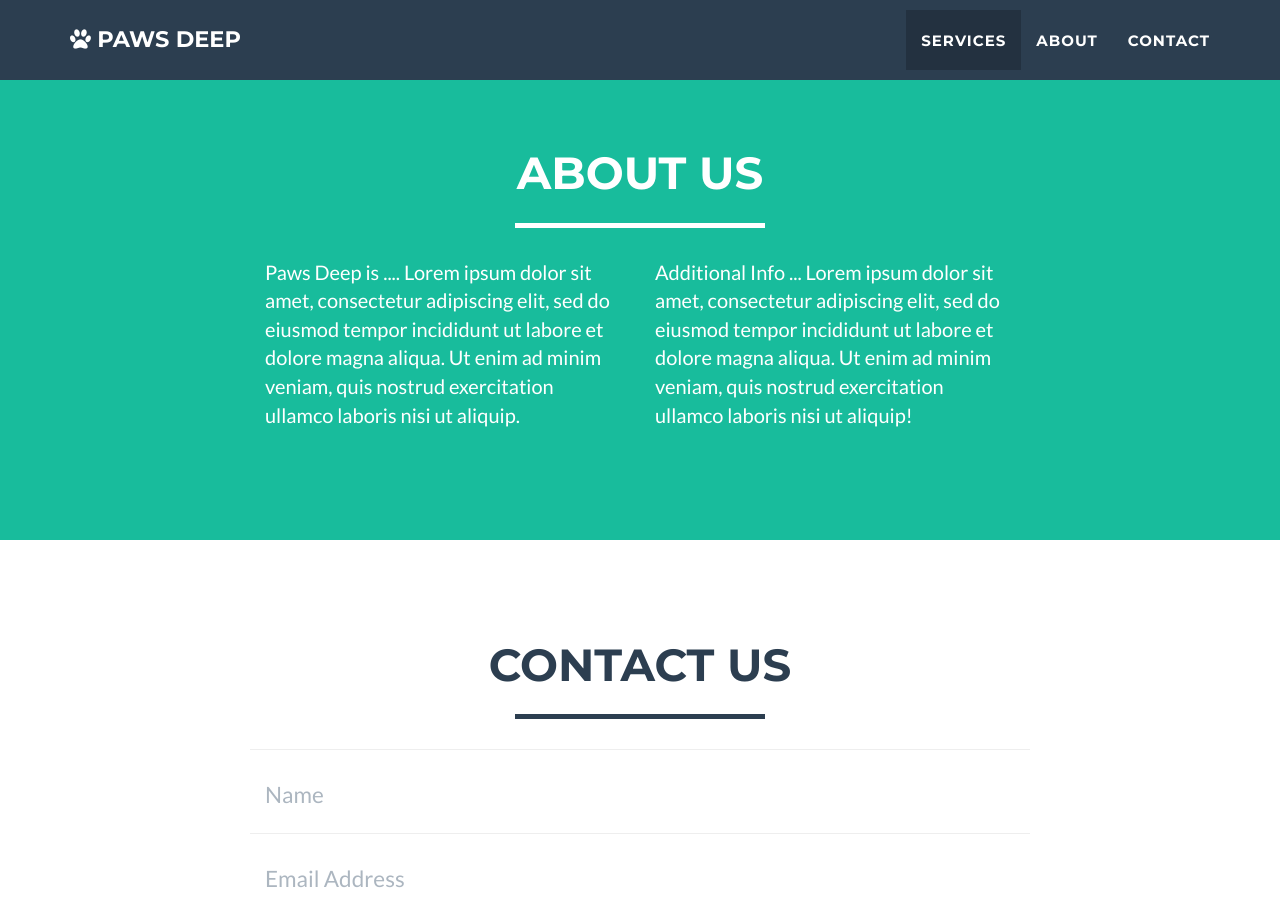
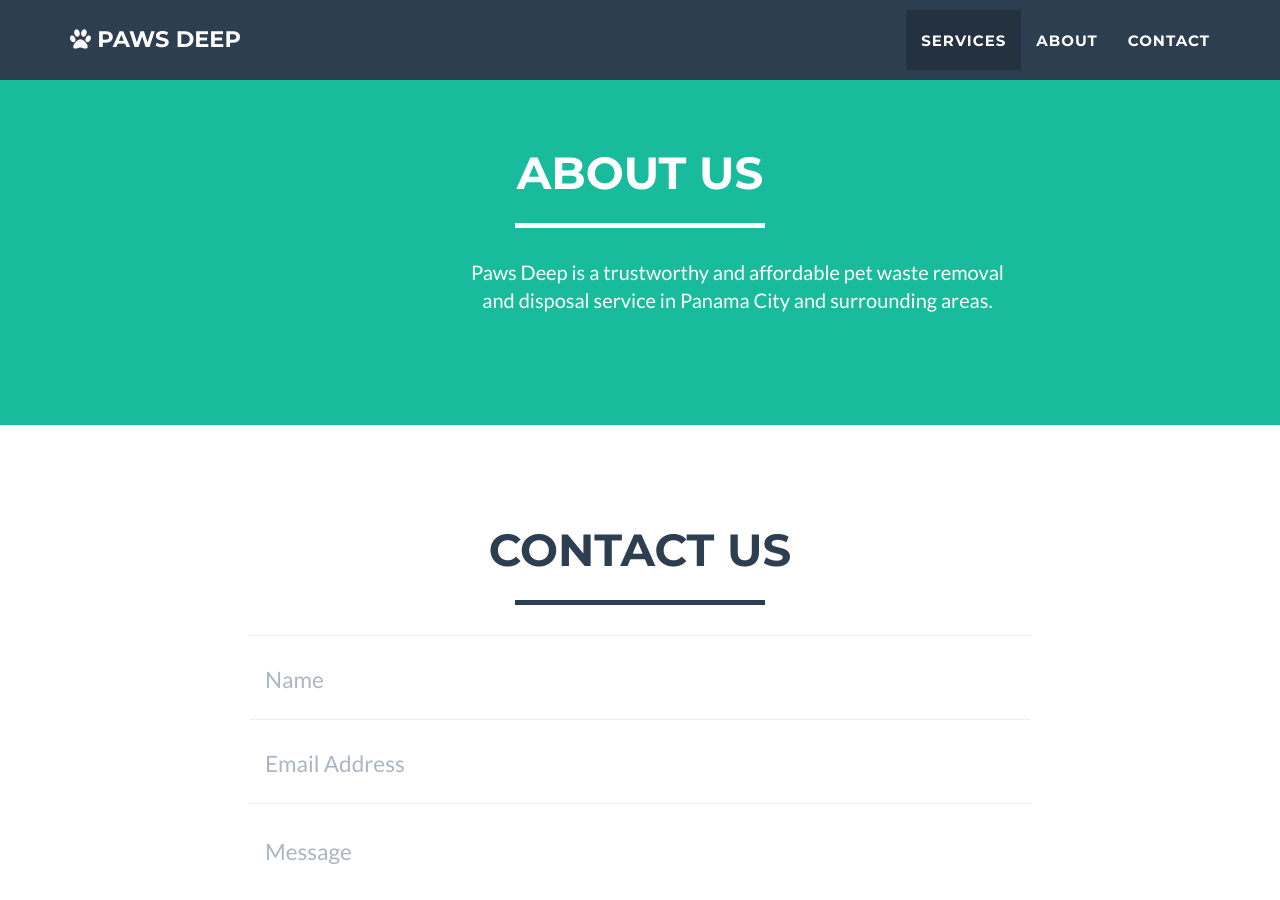
Before and after one commit to pawsdeep/pawsdeep.github.io, a Jekyll site: the page built from _posts/2014-07-18-project-1.markdown, in a window 1280 px wide and 900 px high, scrolled down 832 px. Built offline with Jekyll 4.4.1, drawn with Linux system fonts in a browser that asks for light colours.

Commit message:
Replace filler text with production copy

```diff
--- a/_includes/about.html
+++ b/_includes/about.html
@@ -8,11 +8,8 @@
                 </div>
             </div>
             <div class="row">
-                <div class="col-lg-4 col-lg-offset-2">
-                    <p>Paws Deep is .... Lorem ipsum dolor sit amet, consectetur adipiscing elit, sed do eiusmod tempor incididunt ut labore et dolore magna aliqua. Ut enim ad minim veniam, quis nostrud exercitation ullamco laboris nisi ut aliquip.</p>
-                </div>
-                <div class="col-lg-4">
-                    <p>Additional Info ... Lorem ipsum dolor sit amet, consectetur adipiscing elit, sed do eiusmod tempor incididunt ut labore et dolore magna aliqua. Ut enim ad minim veniam, quis nostrud exercitation ullamco laboris nisi ut aliquip!</p>
+                <div class="col-lg-6 col-lg-offset-4">
+                    <p class="text-center">Paws Deep is a trustworthy and affordable pet waste removal and disposal service in Panama City and surrounding areas.</p>
                 </div>
             </div>
         </div>
--- a/_includes/modals.html
+++ b/_includes/modals.html
@@ -15,7 +15,13 @@
                             <h2>{{ post.title }}</h2>
                             <hr class="paw-primary">
                             <img src="img/portfolio/{{ post.img }}" class="img-responsive img-centered" alt="{{ post.alt }}">
-                            <p>{{ post.description }}</p>
+                            <p>
+                                {{ post.description }}
+                                </br>
+                                {{ post.description2 }}
+                                </br>
+                                {{ post.description3 }}
+                            </p>
                             <button type="button" class="btn btn-default" data-dismiss="modal"><i class="fa fa-times"></i> Close</button>
                         </div>
                     </div>
--- a/_posts/2014-07-16-project-3.markdown
+++ b/_posts/2014-07-16-project-3.markdown
@@ -5,6 +5,6 @@ date: 2014-07-16
 img: gps.png
 alt: image-alt
 title: Our Service Area
-description: Our service area .... Lorem ipsum dolor sit amet, consectetur adipiscing elit, sed do eiusmod tempor incididunt ut labore et dolore magna aliqua
+description: Paws Deeps services Panama City, Lynn Haven, Panama City Beach and surrounding areas.
 
 ---
--- a/_posts/2014-07-17-project-2.markdown
+++ b/_posts/2014-07-17-project-2.markdown
@@ -5,6 +5,7 @@ date: 2014-07-17
 img: clock.png
 alt: image-alt
 title: Save Time
-description: We save you time ... Lorem ipsum dolor sit amet, consectetur adipiscing elit, sed do eiusmod tempor incididunt ut labore et dolore magna aliqua
+description: Skip the hassle of calling to schedule a weekly service.
+description2: Pay for a full month and your service will automatically be scheduled each week.
 
 ---
--- a/_posts/2014-07-18-project-1.markdown
+++ b/_posts/2014-07-18-project-1.markdown
@@ -5,6 +5,8 @@ date: 2014-07-18
 img: wallet.png
 alt: image-alt
 title: Affordable Services
-description: We offer low cost services that ... Lorem ipsum dolor sit amet, consectetur adipiscing elit, sed do eiusmod tempor incididunt ut labore et dolore magna aliqua
+description: We offer low cost services that include pet waste removal and disposal.
+description2: For a small yard with 1 dog price starts at $15 a week for weekly service.
+description3: $3 added per extra dog and $3 - $7 for large yard.
 
 ---
```
